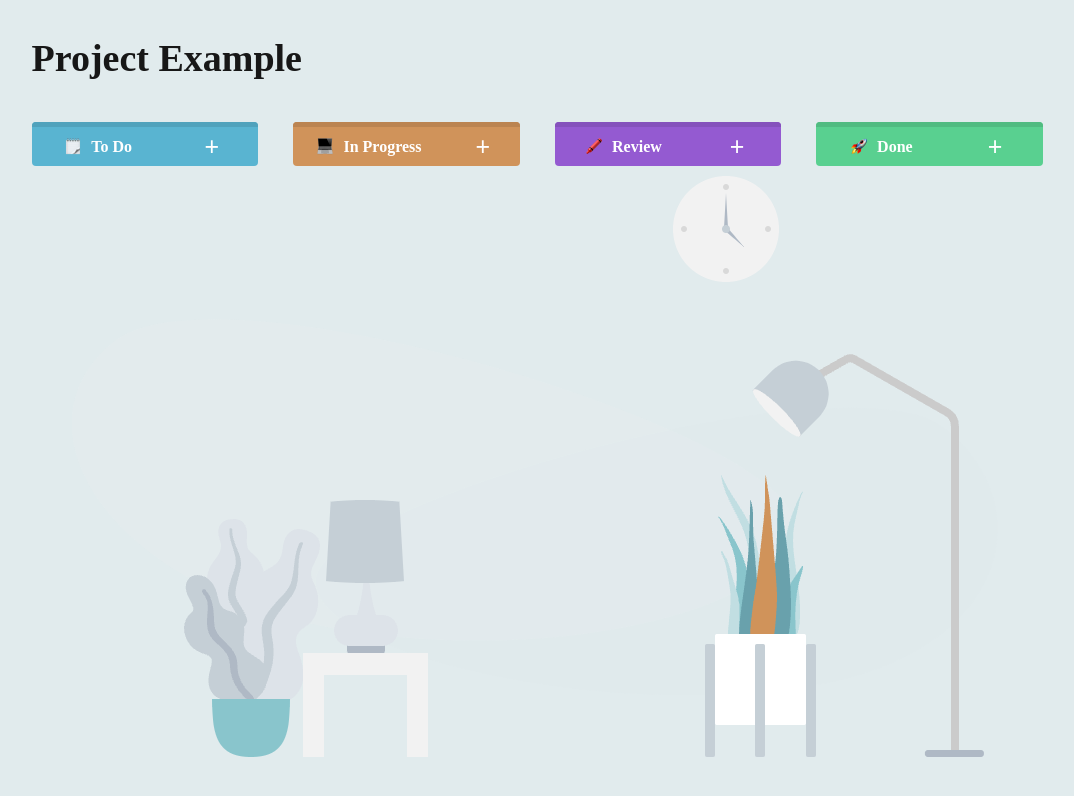
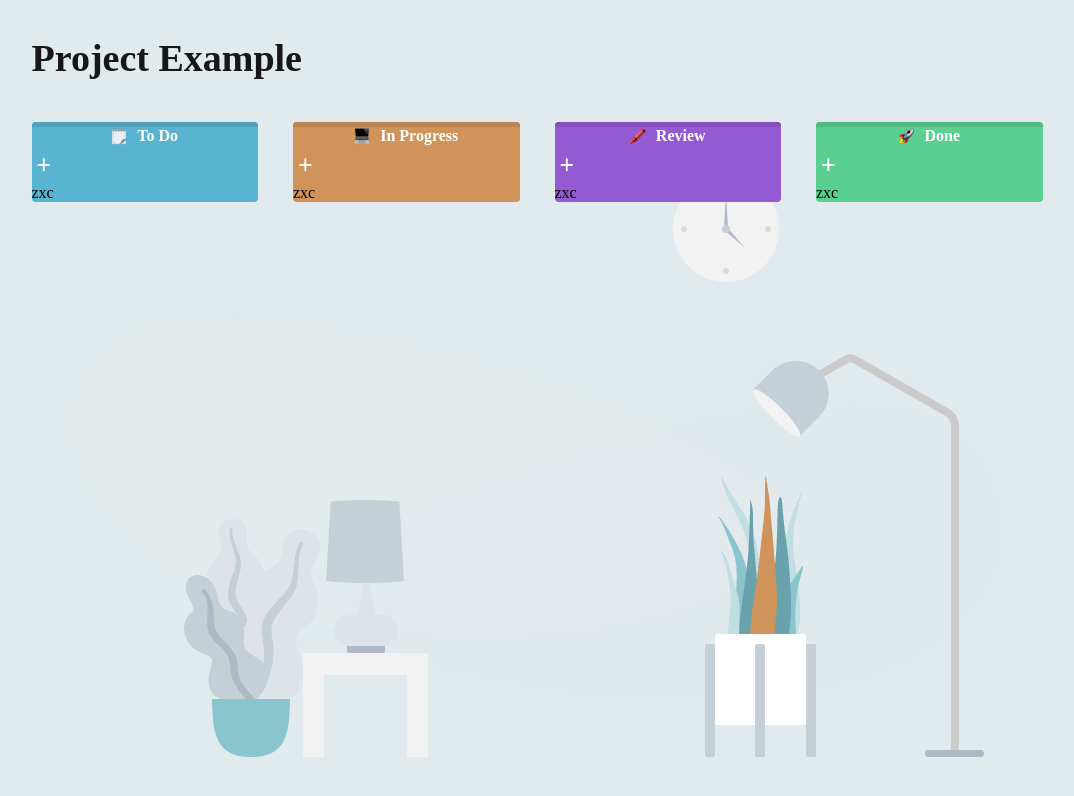
Before and after one commit to Maxim93mk/TODO, a React (Create React App) app: page / in a window 1280 px wide. Shown: the top 796 px of the page, without its empty margins (133-1207 px from the left). Built offline with nearby package versions, Linux system fonts and the light colour scheme.

Commit message:
Разработка добавления списка задач

```diff
--- a/src/components/tasks/css/tasks.css
+++ b/src/components/tasks/css/tasks.css
@@ -27,7 +27,7 @@
     font-weight: 700;
 }
 
-.card-section-header-addtask{
+.card-section-header-addTask{
     padding: 5px;
     font-size: 25px;
     color:#FFFFFF;
@@ -35,6 +35,6 @@
     cursor: pointer;
 }
 
-.card-section-header-addtask:hover{
+.card-section-header-addTask:hover{
     background-color: rgba(255, 255, 255, 0.3);
 }
--- a/src/components/tasks/task-item.jsx
+++ b/src/components/tasks/task-item.jsx
@@ -2,16 +2,17 @@ import React from "react";
 import TaskUser from "./tasks-user";
 import './css/task-item.css';
 
-function TaskItem({ taskName, mainColor, status, user }) {
+function TaskItem() {
 
     return (
         <>
             <div className="task-item">
                 <div className="task-item-list">
-                    <h3 className="task-item-header">{taskName}</h3>
+                    <h3 className="task-item-header">{"taskName"}</h3>
                     <div className="user">
-                        <img src={user} alt={`${user} icon`} />
-                        <div className="user-status" style={mainColor}>{status}</div>
+                        <img src={"user"} alt={`${"user"} icon`} />
+                        <div className="user-status" >{"status"}</div>
+                        <button className="removeTask">-</button>
                     </div>
                 </div>
             </div>
--- a/src/components/tasks/tasks.jsx
+++ b/src/components/tasks/tasks.jsx
@@ -5,6 +5,11 @@ import '../tasks/css/tasks.css'
 
 function TasksMain({ data, mainColor, borderColor, cardsTitle, cardsIcons }) {
 
+    function test(s) {
+        // evt.target.
+
+         return <p>{s}</p>
+    }
 
     return (
         <>
@@ -15,10 +20,10 @@ function TasksMain({ data, mainColor, borderColor, cardsTitle, cardsIcons }) {
                         <img src={cardsIcons} alt={`${cardsTitle} icon`} />
                         <h2 className="card-section-header-descr-title">{cardsTitle}</h2>
                     </div>
-                        <button className="card-section-header-addtask">+</button>
+
                 </div>
-                {/* {Task} */}
-
+                <button onClick={()=>test("fff")} className="card-section-header-addTask">+</button>
+                {test('zxc')}
             </section>
         </>
     );
```
